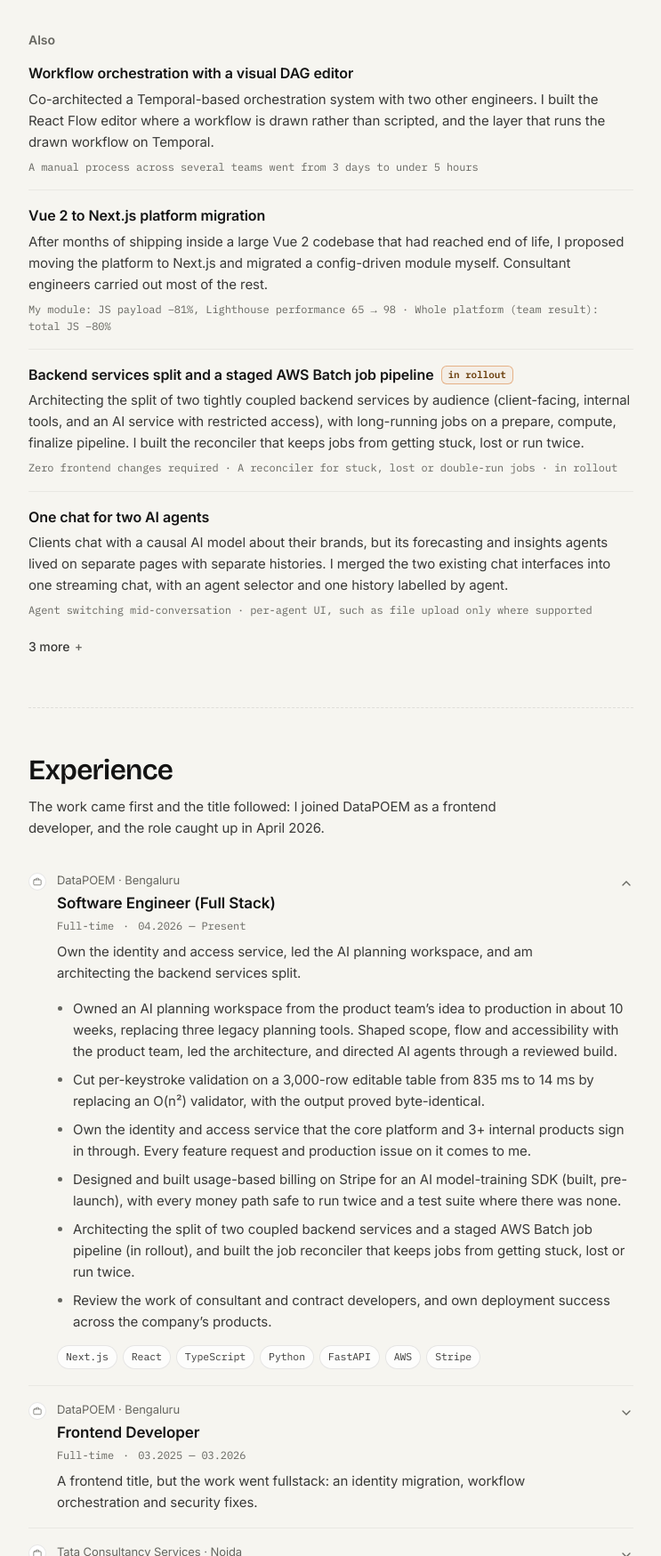
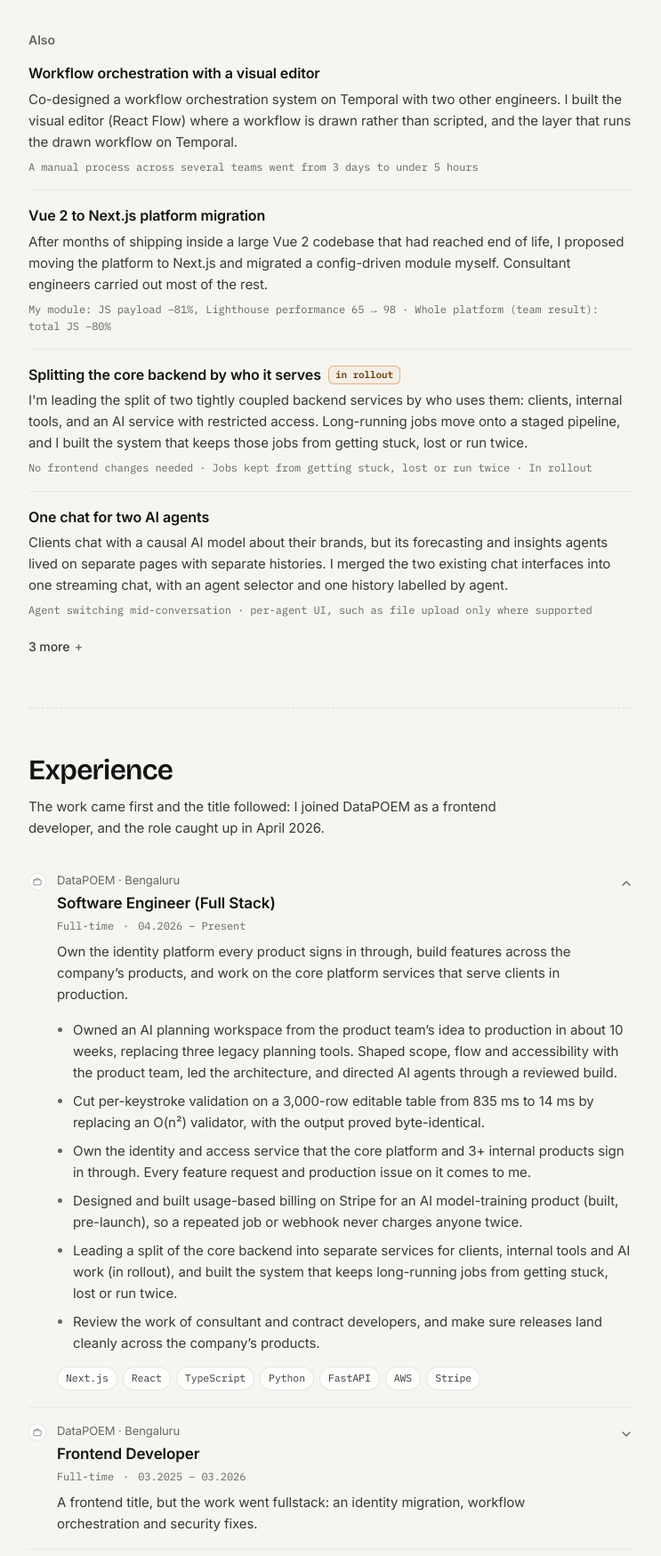
Before and after one commit to VaibhavSingh8/vaibhav.portfolio, an Astro site: page / in a window 1280 px wide. Shown: the part 1051-2800 px from the top of the page at 89% size, without its empty margins (268-1011 px from the left). Built offline with nearby package versions, Linux system fonts and the light colour scheme; Astro itself is replaced by a stand-in of ours.

Commit message:
content: plain-language role summary and highlights, no internal jargon

```diff
--- a/src/components/About.astro
+++ b/src/components/About.astro
@@ -13,9 +13,10 @@ const currently = [
     <p>
       At DataPOEM I work on an enterprise decision AI platform that large
       consumer brands use to plan and optimize marketing budgets. I own the
-      identity and access service the platform and internal tools run on, and I
-      lead frontend architecture for the AI planning workspace that turns model
-      outputs into plans enterprises can act on.
+      identity platform every product signs in through, build features across
+      the company's products, and work on the core services that serve clients
+      in production. Most recently I took an AI planning workspace from the
+      product team's idea to launch.
     </p>
     <p>
       What I care about: systems that stay correct under pressure, interfaces
@@ -93,7 +94,7 @@ const currently = [
     color: var(--ink-3);
   }
   .d::before {
-    content: " — ";
+    content: " · ";
   }
   @media (max-width: 560px) {
     .currently {
--- a/src/components/Projects.astro
+++ b/src/components/Projects.astro
@@ -22,8 +22,8 @@ const figures = (outcome: string) => outcome.split(' · ').map((f) => f.trim());
   <h2 class="section">Selected work</h2>
   <p class="section-intro">
     Most of my work is behind enterprise SSO, so it lives here as write-ups
-    rather than repositories. Clients are anonymised, and every number keeps
-    its scope.
+    rather than repositories. Clients are anonymised and company internals are
+    left out.
   </p>
 
   <div class="projects">
--- a/src/content/work/backend-services-split.md
+++ b/src/content/work/backend-services-split.md
@@ -1,16 +1,16 @@
 ---
 format: note
-title: Backend services split and a staged AWS Batch job pipeline
+title: Splitting the core backend by who it serves
 kicker: Platform · DataPOEM
 summary: >-
-  Architecting the split of two tightly coupled backend services by audience
-  (client-facing, internal tools, and an AI service with restricted access), with
-  long-running jobs on a prepare, compute, finalize pipeline. I built the
-  reconciler that keeps jobs from getting stuck, lost or run twice.
+  I'm leading the split of two tightly coupled backend services by who uses
+  them: clients, internal tools, and an AI service with restricted access.
+  Long-running jobs move onto a staged pipeline, and I built the system that
+  keeps those jobs from getting stuck, lost or run twice.
 outcome: >-
-  Zero frontend changes required · A reconciler for stuck, lost or double-run jobs ·
-  in rollout
-role: Architected and led the split
+  No frontend changes needed · Jobs kept from getting stuck, lost or run twice ·
+  In rollout
+role: Leading the split; built the job reconciler
 period: Oct – Nov 2026
 stack: [AWS Batch, Microsoft Entra ID]
 status: in rollout
--- a/src/content/work/workflow-orchestration.md
+++ b/src/content/work/workflow-orchestration.md
@@ -1,13 +1,13 @@
 ---
 format: note
-title: Workflow orchestration with a visual DAG editor
+title: Workflow orchestration with a visual editor
 kicker: Fullstack · DataPOEM
 summary: >-
-  Co-architected a Temporal-based orchestration system with two other
-  engineers. I built the React Flow editor where a workflow is drawn rather
+  Co-designed a workflow orchestration system on Temporal with two other
+  engineers. I built the visual editor (React Flow) where a workflow is drawn rather
   than scripted, and the layer that runs the drawn workflow on Temporal.
 outcome: A manual process across several teams went from 3 days to under 5 hours
-role: Co-architect; built the DAG editor and the orchestration layer
+role: Co-designer; built the visual editor and the layer that runs it
 team: 3 engineers
 # TODO(vaibhav): add a period; the brief only says "before March 2026".
 stack: [React, React Flow, Temporal, AWS S3, FastAPI]
--- a/src/data/experience.ts
+++ b/src/data/experience.ts
@@ -19,16 +19,16 @@ export const experience: ExperienceEntry[] = [
     location: 'Bengaluru',
     title: 'Software Engineer (Full Stack)',
     type: 'Full-time',
-    period: '04.2026 — Present',
+    period: '04.2026 – Present',
     summary:
-      'Own the identity and access service, led the AI planning workspace, and am architecting the backend services split.',
+      'Own the identity platform every product signs in through, build features across the company’s products, and work on the core platform services that serve clients in production.',
     highlights: [
       'Owned an AI planning workspace from the product team’s idea to production in about 10 weeks, replacing three legacy planning tools. Shaped scope, flow and accessibility with the product team, led the architecture, and directed AI agents through a reviewed build.',
       'Cut per-keystroke validation on a 3,000-row editable table from 835 ms to 14 ms by replacing an O(n²) validator, with the output proved byte-identical.',
       'Own the identity and access service that the core platform and 3+ internal products sign in through. Every feature request and production issue on it comes to me.',
-      'Designed and built usage-based billing on Stripe for an AI model-training SDK (built, pre-launch), with every money path safe to run twice and a test suite where there was none.',
-      'Architecting the split of two coupled backend services and a staged AWS Batch job pipeline (in rollout), and built the job reconciler that keeps jobs from getting stuck, lost or run twice.',
-      'Review the work of consultant and contract developers, and own deployment success across the company’s products.',
+      'Designed and built usage-based billing on Stripe for an AI model-training product (built, pre-launch), so a repeated job or webhook never charges anyone twice.',
+      'Leading a split of the core backend into separate services for clients, internal tools and AI work (in rollout), and built the system that keeps long-running jobs from getting stuck, lost or run twice.',
+      'Review the work of consultant and contract developers, and make sure releases land cleanly across the company’s products.',
     ],
     tags: ['Next.js', 'React', 'TypeScript', 'Python', 'FastAPI', 'AWS', 'Stripe'],
     open: true,
@@ -38,12 +38,12 @@ export const experience: ExperienceEntry[] = [
     location: 'Bengaluru',
     title: 'Frontend Developer',
     type: 'Full-time',
-    period: '03.2025 — 03.2026',
+    period: '03.2025 – 03.2026',
     summary:
       'A frontend title, but the work went fullstack: an identity migration, workflow orchestration and security fixes.',
     highlights: [
       'Led the migration of the identity service from Java Spring Boot to FastAPI: about two months to production. The other engineers were consultants new to the platform, so I set the order of work, made the architectural calls, reviewed the port and planned the go-live.',
-      'Co-architected a Temporal-based workflow orchestration system (3 engineers) and built its React Flow DAG editor and orchestration layer. A manual multi-team process went from 3 days to under 5 hours.',
+      'Co-designed a workflow orchestration system with two other engineers and built its visual editor, where a workflow is drawn instead of scripted. A manual process across several teams went from 3 days to under 5 hours.',
       'Proposed moving the platform from Vue 2 to Next.js and migrated one module: its JS payload fell 81% and Lighthouse performance went from 65 to 98. The migration as a whole cut total JS by 80%.',
       'Remediated findings from an external security audit, with no recurrence in the next audit.',
       'Built a client-facing insights dashboard with drill-down charts in the Vue 2 app.',
@@ -55,7 +55,7 @@ export const experience: ExperienceEntry[] = [
     location: 'Noida',
     title: 'Systems Engineer',
     type: 'Full-time',
-    period: '08.2022 — 03.2025',
+    period: '08.2022 – 03.2025',
     summary:
       'Testing, then cloud platform support, then React development, which I asked to move into.',
     highlights: [
```
